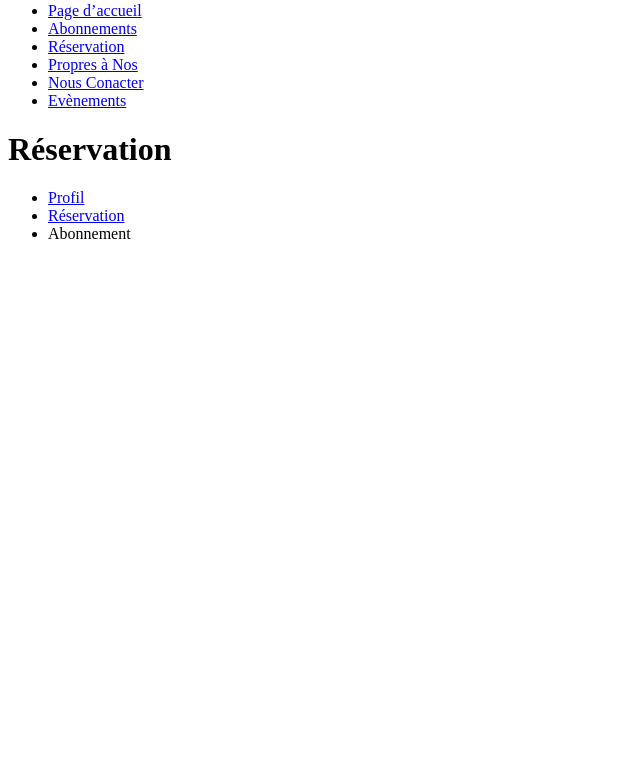
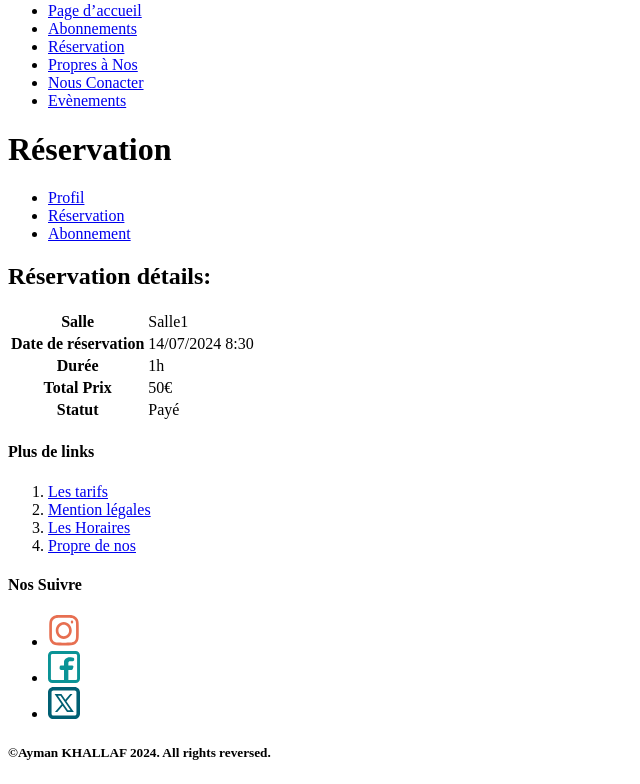
Before and after one commit to Aymankhallaf/Salle-d-escalade-web, a PHP site: page /dashboard.php in a window 1280 px wide. Shown: the part 401-1185 px from the top of the page, without its empty margins (0-640 px from the left). Before the commit the page ends 640 px from the top, so only its background shows below. Run offline with PHP 8.4, Linux system fonts and the light colour scheme; data that the repository does not hold is empty.

Commit message:
dashboard reservation details html

```diff
--- a/app/dashboard.php
+++ b/app/dashboard.php
@@ -6,9 +6,45 @@ include 'includes/_header.php';
     <h1 class="dashboard-ttl" id="reservation">Réservation</h1>
     <nav>
         <ul class="dashboard-menu">
-            <li class="dashboard-menu__li"><a href="#">Profil</a></li>
-            <li class="dashboard-menu__li"><a href="#">Réservation</a></li>
-            <li class="dashboard-menu__li">Abonnement</li>
+            <li><a class="dashboard-menu__a" href="#">Profil</a></li>
+            <li><a class="dashboard-menu__a dashboard-menu__a-current" href="#">Réservation</a></li>
+            <li><a class="dashboard-menu__a" href="#">Abonnement</a></li>
         </ul>
     </nav>
+    <section>
+        <h2 class="dashboard-ttl" id="reservation">Réservation détails:</h2>
+
+
+
+        <table>
+            <tr>
+                <th>Salle</th>
+                <td>Salle1</td>
+            </tr>
+            <tr>
+                <th>Date de réservation</th>
+                <td>14/07/2024 8:30</td>
+            </tr>
+            <tr>
+                <th>Durée</th>
+                <td>1h</td>
+            </tr>
+            <tr>
+                <th>Total Prix</th>
+                <td>50€</td>
+            </tr>
+            <tr>
+                <th>Statut</th>
+                <td>Payé</td>
+            </tr>
+        </table>
+    </section>
+
 </main>
+
+<?php
+include 'includes/_footer.php';
+?>
+</body>
+
+</html>
--- a/app/includes/_functions.php
+++ b/app/includes/_functions.php
@@ -303,14 +303,16 @@ function reserve(PDO $dbCo, array $inputData, int $idUser)
         'idUser' => $idUser
     ]);
 
-    $data = $query->fetchAll();
     if (!$isQueryOk) {
         triggerError("connection");
     }
     echo json_encode([
         'isOk' => $isQueryOk,
-        $data,
-        'idUSer' => $idUser
+        'nb_particpation' => $inputData['participants'],
+        'date_starting' => date('Y-m-d h:i:s', strtotime($inputData['chosenDate'] . $inputData['chosenHour'])),
+        'idGym' => $inputData['chosenGym'],
+        'idActivity' => $inputData['duration'],
+        'idUser' => $idUser
 
     ]);
 }
@@ -352,9 +354,11 @@ function getUserReservationHistory(PDO $dbCo, int $idUser)
  * @param int $idReservation user id.
  * @return void
  */
-function getAReservationDetailsUser(PDO $dbCo, int $idUser,
-int $idReservation)
-{
+function getAReservationDetailsUser(
+    PDO $dbCo,
+    int $idUser,
+    int $idReservation
+) {
     $query = $dbCo->prepare("SELECT nb_particpation,
      date_starting, duration, name_gym, (nb_particpation*price)
      AS totalPrice FROM reservation JOIN gym USING(id_gym)
--- a/app/scss/style.scss
+++ b/app/scss/style.scss
@@ -22,4 +22,4 @@
 @import "./pages/connection";
 @import "./pages/_inscrivez-vous";
 @import "./pages/_abonnement";
-@import "./pages/_abonnement";
+@import "./pages/_dashboard";
```
Also changed, not shown: app/js/reservation/reservation.js (+9 -7 lines), app/scss/pages/_dashboard.scss (+11 -11 lines).
